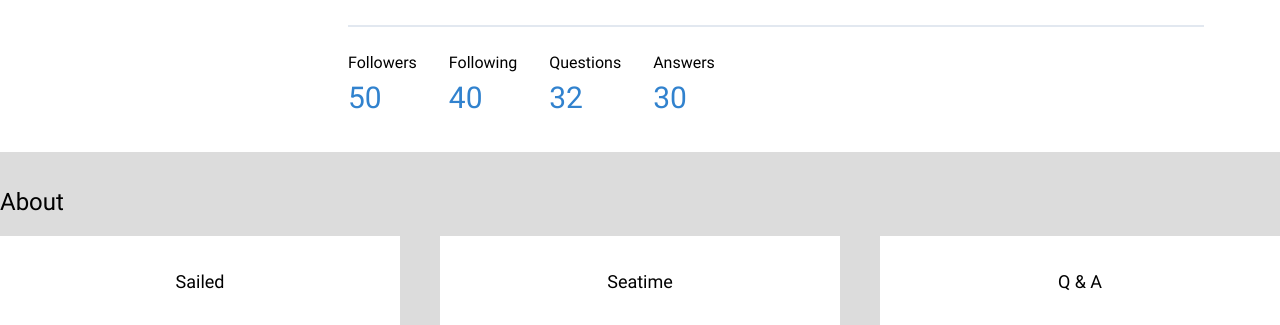
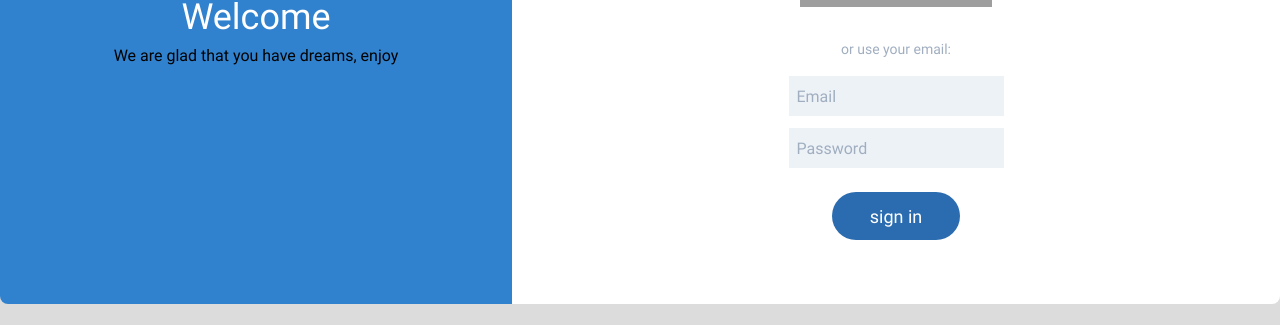
Before and after one commit to grom1000/tailwindProject, a Vue app: page /login in a window 1280 px wide. Before the commit this address led to /profile. Shown: the part 271-596 px from the top of the page. Built offline with nearby package versions, Linux system fonts and the light colour scheme; grey boxes are pictures that could not be loaded.

Commit message:
Add files via upload

```diff
--- a/src/router/index.js
+++ b/src/router/index.js
@@ -31,10 +31,10 @@ const router = new VueRouter({
 })
 
 router.beforeEach((to, from, next) => {
-  // let flag = JSON.parse(localStorage.getItem('flag'))
-  let flag = localStorage.getItem('flag')
+  let flag = JSON.parse(localStorage.getItem('flag'))
+  // let flag = localStorage.getItem('flag')
   if (to.meta.requiresAuth) {
-    if (flag != '') {
+    if (flag) {
       next()
     } else {
       next('/login')
--- a/src/views/LoginForm.vue
+++ b/src/views/LoginForm.vue
@@ -32,9 +32,9 @@
         methods: {
             login () {
                 if (this.email != '' && this.password != '') {
-                    localStorage.setItem('flag', "enter")
+                    localStorage.setItem('flag', "true")
                 } else {
-                    localStorage.setItem('flag', '')
+                    localStorage.setItem('flag', 'false')
                 }
                 this.$router.push('/')
             }
--- a/src/views/LoginPage.vue
+++ b/src/views/LoginPage.vue
@@ -40,7 +40,7 @@ export default {
   },
   beforeRouteEnter: (to, from, next) => {
     let flag = localStorage.getItem('flag')
-    if (flag == '') {
+    if (flag === null) {
       next()
     } else {
       next('/')
```
